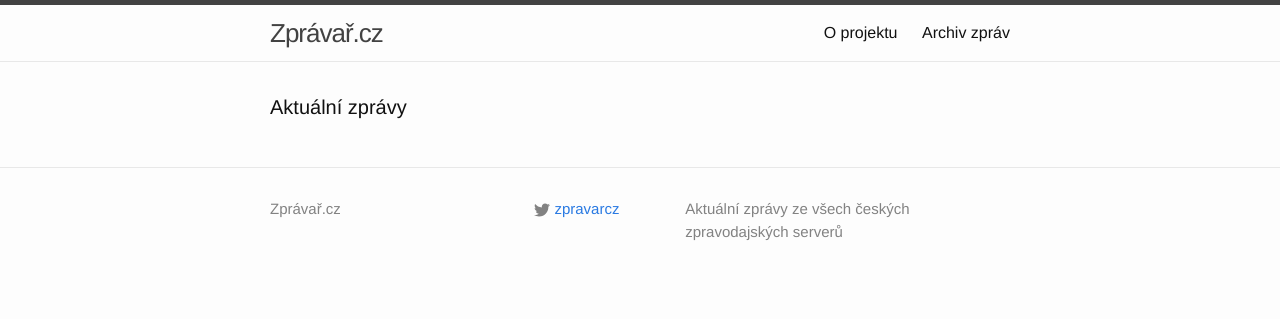
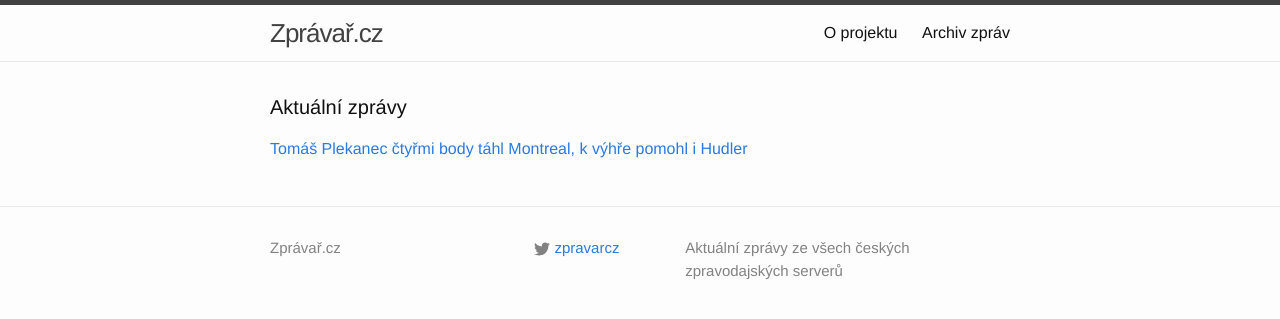
Before and after one commit to adliska/zpravar, a Jekyll site: the page built from index.html, in a window 1280 px wide. Shown: the top 319 px of the page. Built offline with Jekyll 4.4.1, drawn with Linux system fonts in a browser that asks for light colours.

Commit message:
zpravar news update

```diff
--- a/index.html
+++ b/index.html
@@ -5,4 +5,11 @@ layout: default
 <div class="home">
     <h1 class="page-heading">Aktuální zprávy</h1>
 
-</div>
+<p><a href="javascript:;" onclick="toggle_visibility('zpravy0')">Tomáš Plekanec čtyřmi body táhl Montreal, k výhře pomohl i Hudler</a></p>
+<div id="zpravy0" style="display:none">
+<ul>
+<li><a href=http://www.rozhlas.cz/_zprava/tomas-plekanec-ctyrmi-body-tahl-montreal-k-vyhre-pomohl-i-hudler--1444907>Tomáš Plekanec čtyřmi body táhl Montreal, k výhře pomohl i Hudler - www.rozhlas.cz</a></li>
+<li><a href=http://www.sportovninoviny.cz/zpravy/plekanec-se-blyskl-ctyrmi-body-mazanec-si-pripsal-prvni-start/1170251>Plekanec se blýskl čtyřmi body, Mazanec si připsal první start - www.sportovninoviny.cz</a></li>
+<li><a href=http://sport.aktualne.cz/plekanec-v-noci-zaril-v-nhl-ctyrmi-body-porazil-islanders/r~8388edc09ed911e4b6d20025900fea04/>Plekanec v noci zářil v NHL. Čtyřmi body porazil Islanders - sport.aktualne.cz</a></li>
+</ul>
+</div></div>
```
